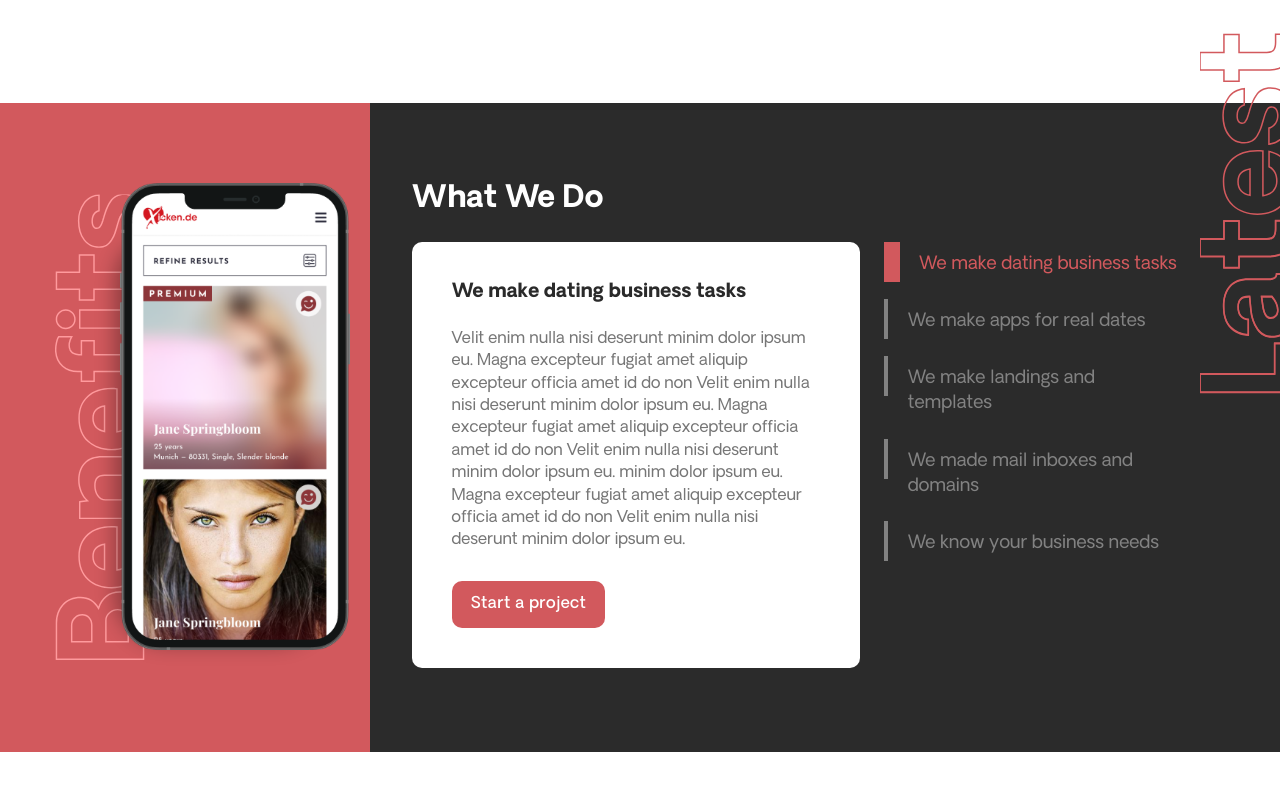
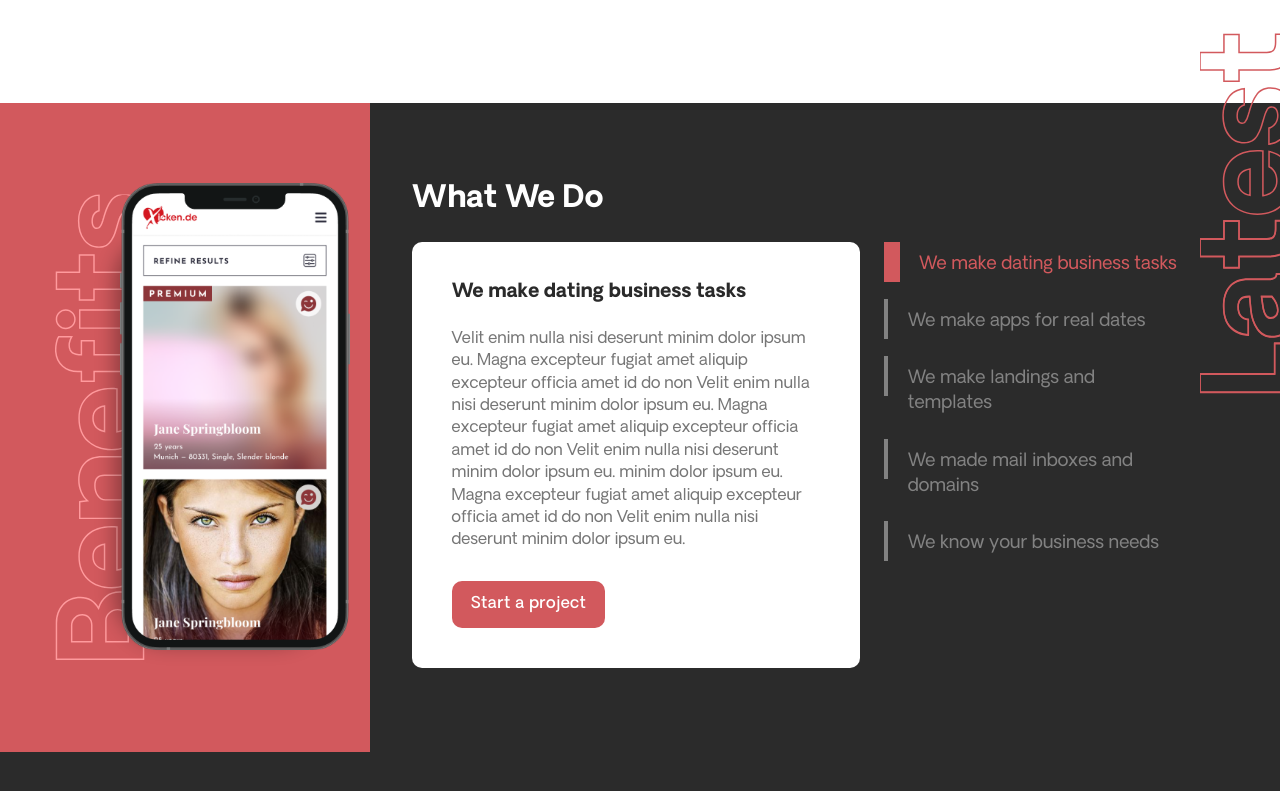
Before and after one commit to xkoredeus/honey, a Next.js app: page / in a window 1280 px wide. Shown: the part 2854-3645 px from the top of the page. Built offline with nearby package versions, Linux system fonts and the light colour scheme.

Commit message:
fix: benefits mobile

```diff
--- a/components/main/Benefits.jsx
+++ b/components/main/Benefits.jsx
@@ -355,9 +355,9 @@ export const Benefits = () => {
   }
 
   return (
-      <section className={cls.benefits} ref={ref}>
+    <section className={cls.benefits}>
+      <div className={cls.desktop} ref={ref}>
         <Container>
-          {/* desktop version */}
           <Grid container className={cls.desktop}>
             <Grid item md={false} lg={3}>
               <Section classes={cls.benefitsTitleWrapper} small>
@@ -527,8 +527,11 @@ export const Benefits = () => {
               </Section>
             </Grid>
           </Grid>
-          {/* mobile version */}
-          <Section small classes={cls.mobile}>
+        </Container>
+      </div>
+      <div className={cls.mobile}>
+        <Section small classes={cls.benefits}>
+          <Container>
             <div className={cls.mobileTitle}>
               <Typography variant={'h2'}>
                 What We Do
@@ -666,8 +669,9 @@ export const Benefits = () => {
                 </AccordionDetails>
               </Accordion>
             </div>
-          </Section>
-        </Container>
-      </section>
+          </Container>
+        </Section>
+      </div>
+    </section>
   )
 }
--- a/src/layouts/Layout.jsx
+++ b/src/layouts/Layout.jsx
@@ -34,7 +34,7 @@ const useStyles = makeStyles({
     height: 60,
     borderRadius: '50%',
     animation: 'pulse-anim 1s linear infinite',
-    '& $svg': {
+    '& svg': {
       marginLeft: '-0.5px',
     },
     '& #preloaderHeart': {
@@ -55,8 +55,7 @@ export const Layout = ({ children, footerRed=true }) => {
       <div className={cls.root}>
         <div className={cx(cls.preloader, mounted ? cls.preloaderHidden : "")}>
           <div className={cls.svgWrapper}>
-            <svg className={cls.svg} width="60" height="60" viewBox="0 0 33 33" fill="none" xmlns="http://www.w3.org/2000/svg">
-              {/*<path d="M16.8167 0C8.15386 0 0.637131 7.71415 0.637131 16.1807C0.637131 25.1026 7.89461 32.3613 16.8167 32.3613C25.7384 32.3613 32.9982 25.1026 32.9982 16.1807C32.9982 7.25874 25.7384 0 16.8167 0Z" fill="#D2595D"/>*/}
+            <svg width="60" height="60" viewBox="0 0 33 33" fill="none" xmlns="http://www.w3.org/2000/svg">
               <g id="preloaderHeart">
                 <path d="M16.8167 25.6216L8.98807 17.7643C8.05611 16.8323 7.54155 15.5901 7.54155 14.2688C7.54155 12.9475 8.05611 11.7052 8.99045 10.7709C9.92471 9.83665 11.1671 9.3221 12.4883 9.32202C13.8096 9.32202 15.0518 9.83658 15.9862 10.7709L16.8167 11.6024L19.4399 17.8725L16.8167 25.6216Z" fill="#EE979A"/>
                 <path d="M16.8167 25.6216V11.6024L17.6492 10.7709C18.5834 9.83658 19.8257 9.32202 21.147 9.32202C22.4684 9.32202 23.7106 9.83658 24.6449 10.7708C25.5792 11.7052 26.0938 12.9475 26.0938 14.2688C26.0938 15.5901 25.5792 16.8324 24.6449 17.7666L16.8167 25.6216Z" fill="#EE979A"/>
```
